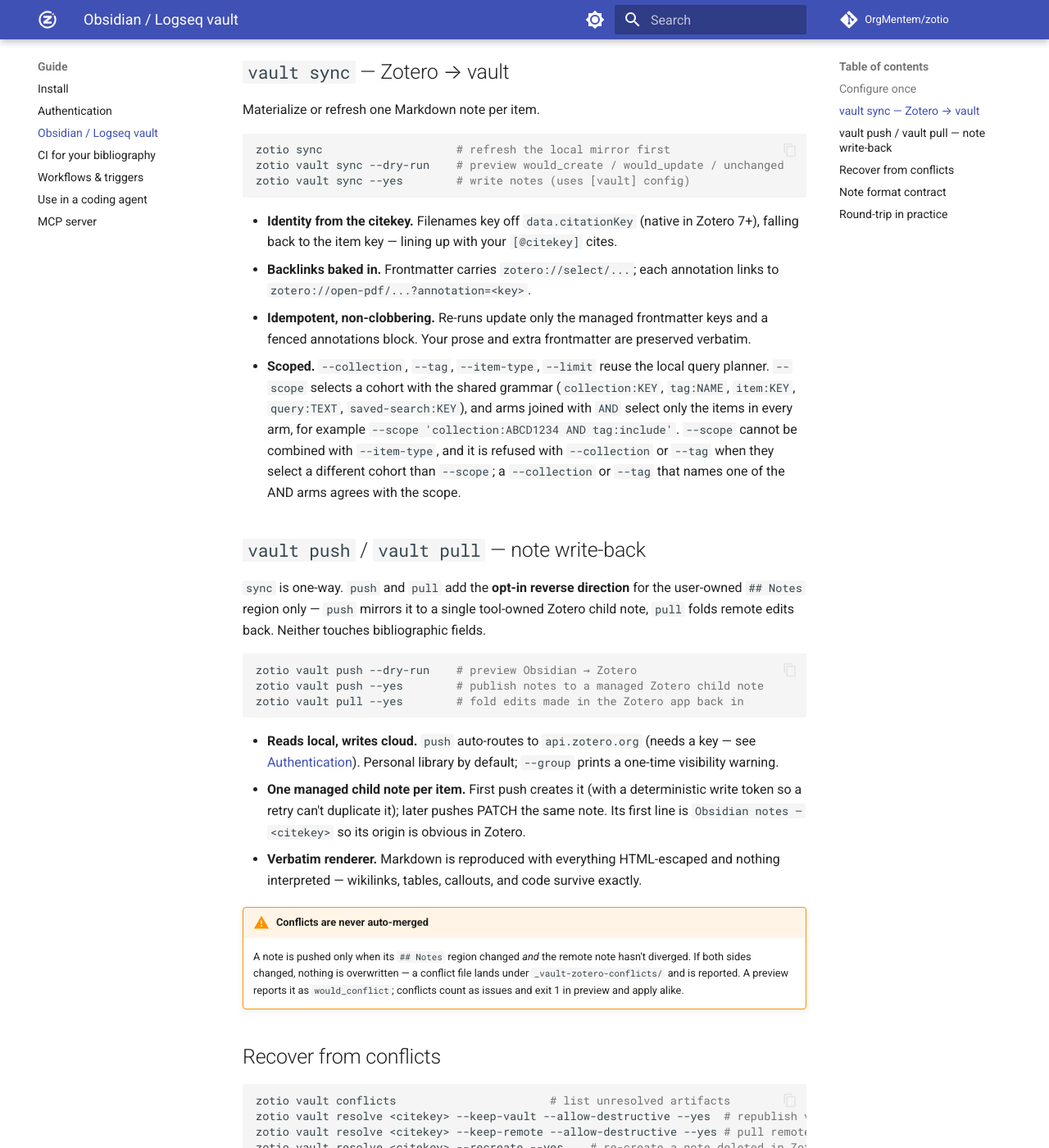
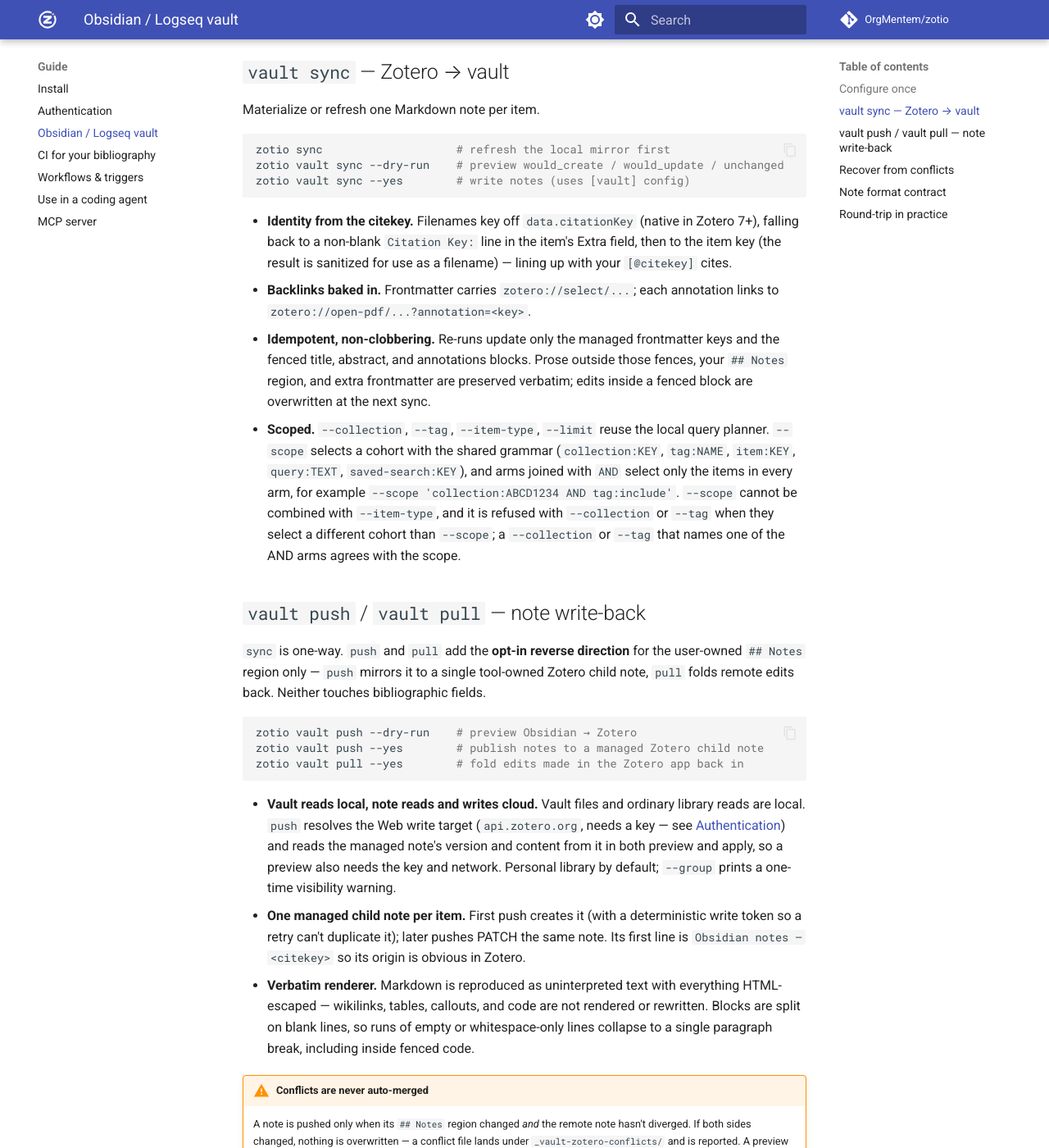
Before and after one commit to OrgMentem/zotio, an MkDocs documentation site: the page built from docs/guide/vault.md, in a window 1280 px wide and 1400 px high, scrolled down 1217 px. Shown: the whole window at 82% size. Built offline with MkDocs 1.6.1 and Material for MkDocs 9.7.7, drawn with Linux system fonts in a browser that asks for light colours; comment, search, counter and statistics services are not loaded; some of the changed text lies outside the part shown.

Commit message:
docs(vault): correct sync, push, renderer and write-safety claims
Findings zotio-ff5c6435611b2436, zotio-3efae5425bf1e33a, zotio-3a7b68eb46311e8d, zotio-07825e6f67bc0e08, zotio-bcb36076882d1f7e.

````diff
--- a/docs/guide/vault.md
+++ b/docs/guide/vault.md
@@ -32,9 +32,9 @@
 zotio vault sync --yes        # write notes (uses [vault] config)
 ```
 
-- **Identity from the citekey.** Filenames key off `data.citationKey` (native in Zotero 7+), falling back to the item key — lining up with your `[@citekey]` cites.
+- **Identity from the citekey.** Filenames key off `data.citationKey` (native in Zotero 7+), falling back to a non-blank `Citation Key:` line in the item's Extra field, then to the item key (the result is sanitized for use as a filename) — lining up with your `[@citekey]` cites.
 - **Backlinks baked in.** Frontmatter carries `zotero://select/...`; each annotation links to `zotero://open-pdf/...?annotation=<key>`.
-- **Idempotent, non-clobbering.** Re-runs update only the managed frontmatter keys and a fenced annotations block. Your prose and extra frontmatter are preserved verbatim.
+- **Idempotent, non-clobbering.** Re-runs update only the managed frontmatter keys and the fenced title, abstract, and annotations blocks. Prose outside those fences, your `## Notes` region, and extra frontmatter are preserved verbatim; edits inside a fenced block are overwritten at the next sync.
 - **Scoped.** `--collection`, `--tag`, `--item-type`, `--limit` reuse the local query planner. `--scope` selects a cohort with the shared grammar (`collection:KEY`, `tag:NAME`, `item:KEY`, `query:TEXT`, `saved-search:KEY`), and arms joined with ` AND ` select only the items in every arm, for example `--scope 'collection:ABCD1234 AND tag:include'`. `--scope` cannot be combined with `--item-type`, and it is refused with `--collection` or `--tag` when they select a different cohort than `--scope`; a `--collection` or `--tag` that names one of the AND arms agrees with the scope.
 
 ## `vault push` / `vault pull` — note write-back
@@ -47,9 +47,9 @@
 zotio vault pull --yes        # fold edits made in the Zotero app back in
 ```
 
-- **Reads local, writes cloud.** `push` auto-routes to `api.zotero.org` (needs a key — see [Authentication](authentication.md)). Personal library by default; `--group` prints a one-time visibility warning.
+- **Vault reads local, note reads and writes cloud.** Vault files and ordinary library reads are local. `push` resolves the Web write target (`api.zotero.org`, needs a key — see [Authentication](authentication.md)) and reads the managed note's version and content from it in both preview and apply, so a preview also needs the key and network. Personal library by default; `--group` prints a one-time visibility warning.
 - **One managed child note per item.** First push creates it (with a deterministic write token so a retry can't duplicate it); later pushes PATCH the same note. Its first line is `Obsidian notes — <citekey>` so its origin is obvious in Zotero.
-- **Verbatim renderer.** Markdown is reproduced with everything HTML-escaped and nothing interpreted — wikilinks, tables, callouts, and code survive exactly.
+- **Verbatim renderer.** Markdown is reproduced as uninterpreted text with everything HTML-escaped — wikilinks, tables, callouts, and code are not rendered or rewritten. Blocks are split on blank lines, so runs of empty or whitespace-only lines collapse to a single paragraph break, including inside fenced code.
 
 !!! warning "Conflicts are never auto-merged"
     A note is pushed only when its `## Notes` region changed *and* the remote note hasn't diverged. If both sides changed, nothing is overwritten — a conflict file lands under `_vault-zotero-conflicts/` and is reported. A preview reports it as `would_conflict`; conflicts count as issues and exit 1 in preview and apply alike.
@@ -72,7 +72,7 @@
 - **Stable identity.** `zotero_key` / `zotero_library` in frontmatter mean renaming a file or changing a citekey never duplicates or orphans a note.
 - **Managed vs user regions.** The tool owns the frontmatter keys and the title/abstract/annotations fences. You own the region between `<!-- zotio:notes-begin -->` and `<!-- zotio:notes-end -->` under `## Notes` — that, and only that, is what `push` sends.
 - **Hidden sync state.** Push records its baseline in a single `<!-- zotio:state {...} -->` comment, keeping Obsidian Properties clean.
-- **Safe writes.** Vault files are written atomically and only when the on-disk bytes still match what was read — a concurrent Obsidian/iCloud edit is reported (`file_busy`), never clobbered.
+- **Safe writes.** Vault files are written atomically and only when the on-disk bytes still match what was read — a concurrent Obsidian/iCloud edit detected at that check is reported (`file_busy`) instead of overwritten. Publication is an atomic rename, but the filesystem has no portable compare-and-swap, so an edit that lands between the final check and the rename can still be replaced. If you need strict preservation, avoid editing the vault while a write runs.
 
 ## Round-trip in practice
 
````
